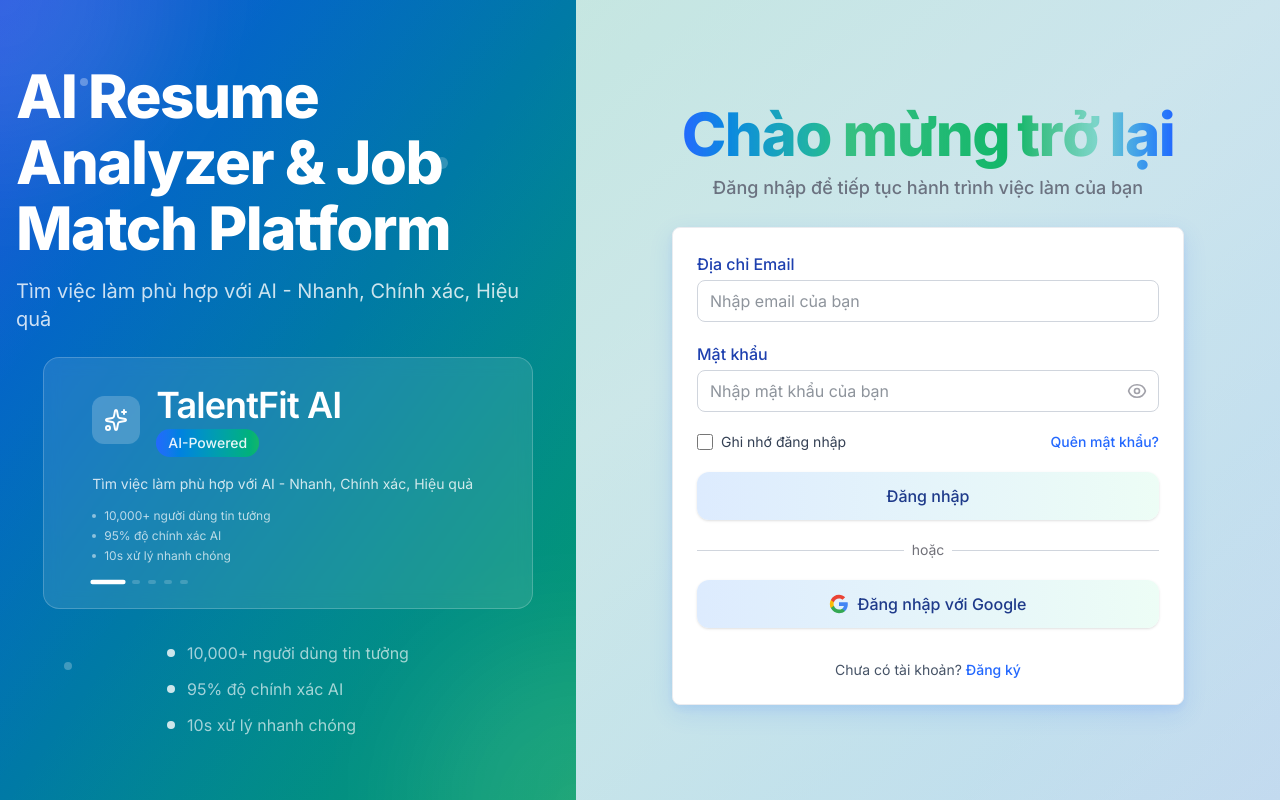
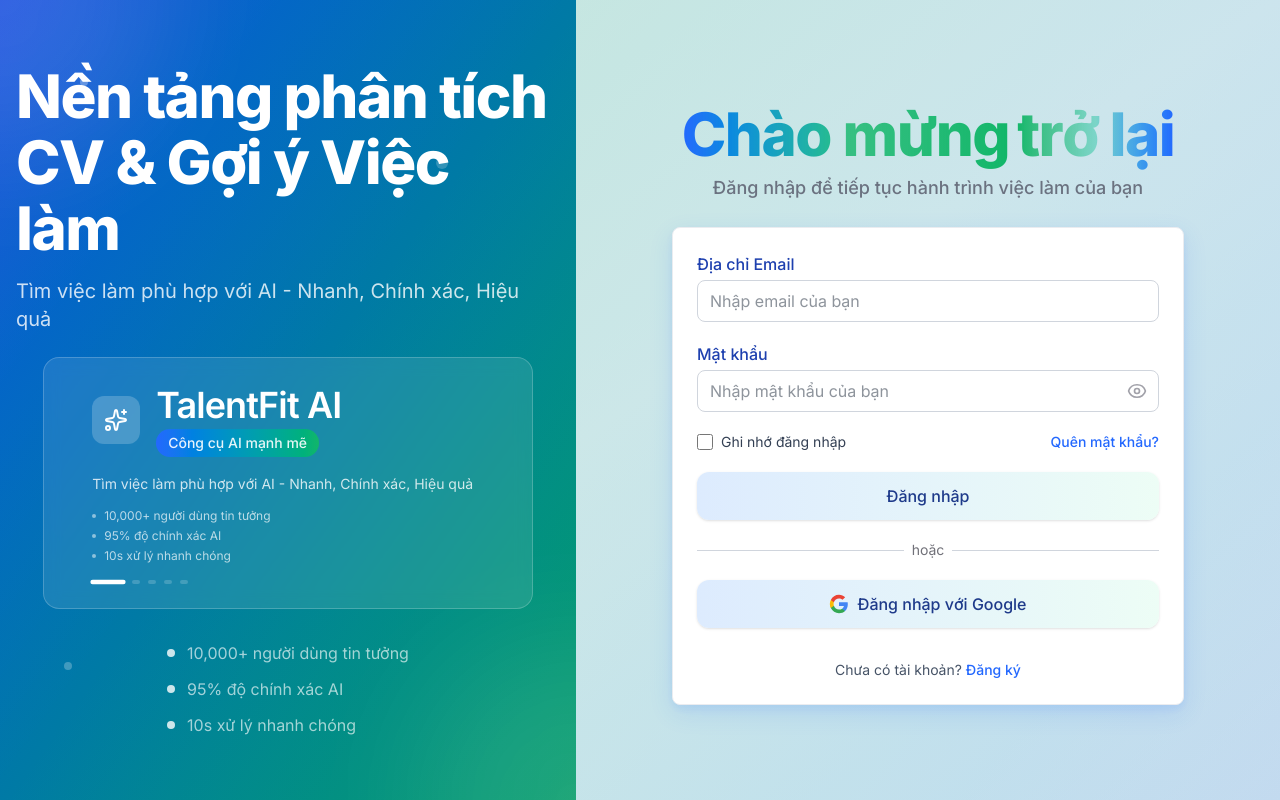
Before and after one commit to KhacThien88/SideProject1-FrontEnd, a React (Vite) app: page / in a window 1280 px wide. Built offline with nearby package versions, Linux system fonts and the light colour scheme.

Commit message:
update: structure login content

```diff
--- a/src/i18n/locales/en.ts
+++ b/src/i18n/locales/en.ts
@@ -73,50 +73,6 @@ export const en: ContentTaxonomy = {
     },
   },
 
-  loginHero: {
-    sections: [
-      {
-        name: 'Hero',
-        title: 'TalentFit AI',
-        description: 'Find the perfect job with AI - Fast, Accurate, Effective',
-        metric: 'AI-Powered',
-        features: ['10,000+ trusted users', '95% AI accuracy', '10s fast processing']
-      },
-      {
-        name: 'Value Proposition',
-        title: 'Core Values',
-        description: 'Smart CV analysis and job matching platform',
-        metric: '95% Accuracy',
-        features: ['Automated CV analysis', 'Advanced matching algorithm', 'Deep insights']
-      },
-      {
-        name: 'Features Showcase',
-        title: 'Outstanding Features',
-        description: 'Advanced AI technology for candidates and recruiters',
-        metric: 'Multi-Platform',
-        features: ['Upload CV (PDF/Word)', 'Smart job matching', 'Direct application']
-      },
-      {
-        name: 'How It Works',
-        title: 'Workflow Process',
-        description: 'Simple, fast and efficient in 3 steps',
-        metric: '3 Steps',
-        features: ['Upload CV', 'AI Analysis', 'Job Matching']
-      },
-      {
-        name: 'Statistics',
-        title: 'Impressive Statistics',
-        description: 'Numbers proving the quality and credibility of the platform',
-        metric: '10K+ Users',
-        features: ['High success rate', 'Positive feedback', 'Global coverage']
-      }
-    ],
-    trustIndicators: [
-      '10,000+ trusted users',
-      '95% AI accuracy',
-      '10s fast processing'
-    ]
-  },
 
   features: {
     title: 'Powerful Features for Modern Recruitment',
@@ -370,6 +326,50 @@ export const en: ContentTaxonomy = {
         invalidCredentials: 'Email or password is incorrect',
         networkError: 'Network connection error. Please try again.',
         loginFailed: 'Login failed. Please try again.'
+      },
+      hero: {
+        sections: [
+          {
+            name: 'Hero',
+            title: 'TalentFit AI',
+            description: 'Find the perfect job with AI - Fast, Accurate, Effective',
+            metric: 'AI-Powered',
+            features: ['10,000+ trusted users', '95% AI accuracy', '10s fast processing']
+          },
+          {
+            name: 'Value Proposition',
+            title: 'Core Values',
+            description: 'Smart CV analysis and job matching platform',
+            metric: '95% Accuracy',
+            features: ['Automated CV analysis', 'Advanced matching algorithm', 'Deep insights']
+          },
+          {
+            name: 'Features Showcase',
+            title: 'Outstanding Features',
+            description: 'Advanced AI technology for candidates and recruiters',
+            metric: 'Multi-Platform',
+            features: ['Upload CV (PDF/Word)', 'Smart job matching', 'Direct application']
+          },
+          {
+            name: 'How It Works',
+            title: 'Workflow Process',
+            description: 'Simple, fast and efficient in 3 steps',
+            metric: '3 Steps',
+            features: ['Upload CV', 'AI Analysis', 'Job Matching']
+          },
+          {
+            name: 'Statistics',
+            title: 'Impressive Statistics',
+            description: 'Numbers proving the quality and credibility of the platform',
+            metric: '10K+ Users',
+            features: ['High success rate', 'Positive feedback', 'Global coverage']
+          }
+        ],
+        trustIndicators: [
+          '10,000+ trusted users',
+          '95% AI accuracy',
+          '10s fast processing'
+        ]
       }
     },
     register: {
--- a/src/i18n/locales/vi.ts
+++ b/src/i18n/locales/vi.ts
@@ -10,7 +10,7 @@ export const vi: ContentTaxonomy = {
   },
 
   hero: {
-    headline: 'AI Resume Analyzer & Job Match Platform',
+    headline: 'Nền tảng phân tích CV & Gợi ý Việc làm',
     subtitle: 'Tìm việc làm phù hợp với AI - Nhanh, Chính xác, Hiệu quả',
     ctaButtons: {
       uploadCV: 'Tải CV ngay',
@@ -73,50 +73,6 @@ export const vi: ContentTaxonomy = {
     },
   },
 
-  loginHero: {
-    sections: [
-      {
-        name: 'Hero',
-        title: 'TalentFit AI',
-        description: 'Tìm việc làm phù hợp với AI - Nhanh, Chính xác, Hiệu quả',
-        metric: 'AI-Powered',
-        features: ['10,000+ người dùng tin tưởng', '95% độ chính xác AI', '10s xử lý nhanh chóng']
-      },
-      {
-        name: 'Value Proposition',
-        title: 'Giá trị cốt lõi',
-        description: 'Nền tảng phân tích CV và ghép đôi việc làm thông minh',
-        metric: '95% Accuracy',
-        features: ['Phân tích CV tự động', 'Matching algorithm tiên tiến', 'Insights sâu sắc']
-      },
-      {
-        name: 'Features Showcase',
-        title: 'Tính năng nổi bật',
-        description: 'Công nghệ AI tiên tiến cho ứng viên và nhà tuyển dụng',
-        metric: 'Multi-Platform',
-        features: ['Upload CV (PDF/Word)', 'Job matching thông minh', 'Apply trực tiếp']
-      },
-      {
-        name: 'How It Works',
-        title: 'Quy trình làm việc',
-        description: 'Đơn giản, nhanh chóng và hiệu quả trong 3 bước',
-        metric: '3 Steps',
-        features: ['Upload CV', 'AI Analysis', 'Job Matching']
-      },
-      {
-        name: 'Statistics',
-        title: 'Thống kê ấn tượng',
-        description: 'Con số chứng minh chất lượng và uy tín của nền tảng',
-        metric: '10K+ Users',
-        features: ['Tỷ lệ thành công cao', 'Feedback tích cực', 'Phủ sóng toàn cầu']
-      }
-    ],
-    trustIndicators: [
-      '10,000+ người dùng tin tưởng',
-      '95% độ chính xác AI',
-      '10s xử lý nhanh chóng'
-    ]
-  },
 
   features: {
     title: 'Tính năng mạnh mẽ cho tuyển dụng hiện đại',
@@ -368,6 +324,50 @@ export const vi: ContentTaxonomy = {
         invalidCredentials: 'Email hoặc mật khẩu không chính xác',
         networkError: 'Lỗi kết nối mạng. Vui lòng thử lại.',
         loginFailed: 'Đăng nhập thất bại. Vui lòng thử lại.'
+      },
+      hero: {
+        sections: [
+          {
+            name: 'Hero',
+            title: 'TalentFit AI',
+            description: 'Tìm việc làm phù hợp với AI - Nhanh, Chính xác, Hiệu quả',
+            metric: 'Công cụ AI mạnh mẽ',
+            features: ['10,000+ người dùng tin tưởng', '95% độ chính xác AI', '10s xử lý nhanh chóng']
+          },
+          {
+            name: 'Value Proposition',
+            title: 'Giá trị cốt lõi',
+            description: 'Nền tảng phân tích CV và gợi ý việc làm thông minh',
+            metric: '95% độ chính xác',
+            features: ['Phân tích CV tự động', 'Thuật toán tiên tiến', 'Cái nhìn sâu sắc']
+          },
+          {
+            name: 'Features Showcase',
+            title: 'Tính năng nổi bật',
+            description: 'Công nghệ AI tiên tiến cho ứng viên và nhà tuyển dụng',
+            metric: 'Multi-Platform',
+            features: ['Tải lên CV (PDF/Word)', 'Gợi ý việc làm thông minh', 'Nộp đơn trực tiếp']
+          },
+          {
+            name: 'How It Works',
+            title: 'Quy trình làm việc',
+            description: 'Đơn giản, nhanh chóng và hiệu quả trong 3 bước',
+            metric: '3 Bước',
+            features: ['Tải lên CV', 'Phân tích bằng AI', 'Gợi ý việc làm']
+          },
+          {
+            name: 'Statistics',
+            title: 'Thống kê ấn tượng',
+            description: 'Con số chứng minh chất lượng và uy tín của nền tảng',
+            metric: '10K+ người dùng',
+            features: ['Tỷ lệ thành công cao', 'Phản hồi tích cực', 'Phủ sóng toàn cầu']
+          }
+        ],
+        trustIndicators: [
+          '10,000+ người dùng tin tưởng',
+          '95% độ chính xác AI',
+          '10s xử lý nhanh chóng'
+        ]
       }
     },
     register: {
--- a/src/i18n/types/content.ts
+++ b/src/i18n/types/content.ts
@@ -54,17 +54,7 @@ export interface ContentTaxonomy {
     };
   };
 
-  // Login Hero sections
-  loginHero: {
-    sections: {
-      name: string;
-      title: string;
-      description: string;
-      metric: string;
-      features: string[];
-    }[];
-    trustIndicators: string[];
-  };
+
 
   // Features
   features: {
@@ -181,6 +171,16 @@ export interface ContentTaxonomy {
         networkError: string;
         loginFailed: string;
       };
+      hero: {
+        sections: {
+          name: string;
+          title: string;
+          description: string;
+          metric: string;
+          features: string[];
+        }[];
+        trustIndicators: string[];
+      };
     };
     register: {
       title: string;
--- a/src/pages/Auth/Login/components/LoginHero.tsx
+++ b/src/pages/Auth/Login/components/LoginHero.tsx
@@ -19,7 +19,7 @@ export const LoginHero: React.FC = () => {
   const [currentSectionIndex, setCurrentSectionIndex] = useState(0);
 
   // Các page/section chính từ Landing page
-  const landingSections: LandingPageSection[] = getContent('loginHero.sections').map((section: any, index: number) => {
+  const landingSections: LandingPageSection[] = getContent('auth.login.hero.sections').map((section: any, index: number) => {
     const icons = [Sparkles, Target, Zap, BarChart3, TrendingUp];
     const gradients = [
       'from-primary-500 to-secondary-500',
@@ -80,10 +80,10 @@ export const LoginHero: React.FC = () => {
         <div className="w-full flex flex-col items-center">
           {/* Main headline */}
           <h1 className="text-4xl font-bold leading-tight">
-            {getContent('hero.headline') || 'AI Resume Analyzer & Job Match Platform'}
+            {getContent('hero.headline')}
           </h1>
           <div className="text-xl text-white/80 my-4">
-            {getContent('hero.subtitle') || 'Tìm việc làm phù hợp với AI - Nhanh, Chính xác, Hiệu quả'}
+            {getContent('hero.subtitle')}
           </div>
 
           {/* Animated section showcase */}
@@ -135,7 +135,7 @@ export const LoginHero: React.FC = () => {
           </div>
           {/* Trust indicators */}
           <div className="space-y-3 transition-all duration-500">
-            {getContent('loginHero.trustIndicators').map((indicator: string, index: number) => (
+            {getContent('auth.login.hero.trustIndicators').map((indicator: string, index: number) => (
               <div key={index} className={`flex items-center space-x-3 opacity-80 transition-all duration-300 hover:opacity-100 ${index > 0 ? `delay-${index * 75}` : ''}`}>
                 <div className="w-2 h-2 bg-white rounded-full animate-pulse" style={{animationDelay: `${index * 0.2}s`}}></div>
                 <span className="text-white/80">{indicator}</span>
```
